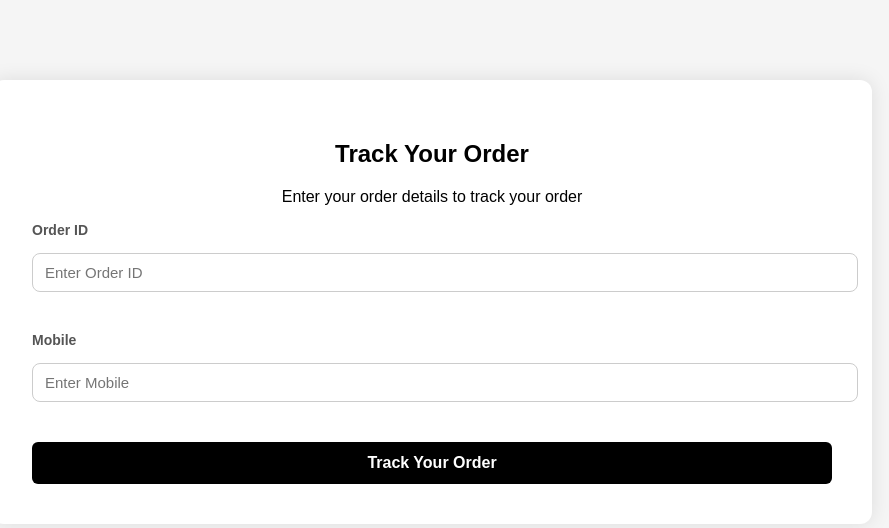
After one commit to prachigulati/DotKeyClone, a Django app: page /track-order/ in a window 1280 px wide. The commit adds this page. Shown: the top 528 px of the page, without its empty margins (208-1097 px from the left). Run offline with Django 5.2, Linux system fonts and the light colour scheme.

Commit message:
order tracking added

```diff
--- a/app/main/admin.py
+++ b/app/main/admin.py
@@ -27,7 +27,7 @@ admin.site.register(User, UserAdmin)
 
 
 class OrderAdmin(admin.ModelAdmin):
-    list_display = ('profile', 'cart', 'total_price', 'payment_method', 'order_status', 'created_at')
+    list_display = ('order_number','profile', 'cart', 'total_price', 'payment_method', 'order_status', 'created_at')
     list_editable = ('order_status',)  # <-- Editable directly from the list view
     readonly_fields = ('created_at', 'cart_items_display')  # <-- Include cart_items_display here
     list_filter = ('order_status', 'payment_method')
--- a/app/main/templates/my_orders.html
+++ b/app/main/templates/my_orders.html
@@ -3,6 +3,7 @@
 {% for order in orders %}
 <div style="border: 1px solid #e0e0e0; box-shadow: 0 2px 8px rgba(0,0,0,0.1); border-radius: 12px; padding: 20px; margin-bottom: 30px; background: #fff;">
     <div style="display: flex; justify-content: space-between; align-items: center;">
+        <h3>Order {{ order.order_number }}</h3>
         <h3 style="margin: 0;">Placed on: {{ order.created_at_ist|date:"d M Y h:i A" }}</h3>
         <span style="padding: 6px 12px; background-color: #007bff; color: white; border-radius: 20px; font-size: 14px;">{{ order.order_status }}</span>
     </div>
--- a/app/main/templates/navbar.html
+++ b/app/main/templates/navbar.html
@@ -19,7 +19,7 @@
 <!-- Icons -->
 <div style="display:flex; gap:30px; font-size:28px;">
     {% if user.is_authenticated %}
-    <a href="{% url 'my_orders' %}" style="font-size: 28px; color: black;"><i class="bi bi-truck"></i></a>
+    <a href="{% url 'track_order' %}" style="font-size: 28px; color: black;"><i class="bi bi-truck"></i></a>
     <a href="#" data-bs-toggle="offcanvas" data-bs-target="#offcanvasRight" aria-controls="offcanvasRight" onclick="loadCart()">
         <i class="bi bi-handbag"></i>
     </a>
--- /dev/null
+++ b/app/main/templates/track_order.html
@@ -0,0 +1,170 @@
+{% load static %}
+<!DOCTYPE html>
+<html lang="en">
+<head>
+    <meta charset="UTF-8">
+    <title>Track Your Order</title>
+    <style>
+        body {
+            background: #f5f5f5;
+            font-family: 'Poppins', sans-serif;
+            margin: 0;
+            padding: 0;
+        }
+        .container {
+            max-width: 800px;
+            margin: 80px auto;
+            background: white;
+            padding: 40px;
+            border-radius: 12px;
+            box-shadow: 0 0 20px rgba(0,0,0,0.1);
+            text-align: center;
+        }
+        input[type="text"] {
+            width: 100%;
+            padding: 12px;
+            margin: 10px 0 20px;
+            border: 1px solid #ccc;
+            border-radius: 6px;
+        }
+        button {
+            width: 100%;
+            padding: 12px;
+            background-color: black;
+            color: white;
+            border: none;
+            border-radius: 6px;
+            cursor: pointer;
+            font-weight: bold;
+            font-size: 16px;
+        }
+        .order-details {
+            text-align: left;
+            margin-top: 20px;
+        }
+        .section {
+            margin-top: 30px;
+            background: #f0f0f0;
+            padding: 20px;
+            border-radius: 10px;
+        }
+        .error {
+            color: red;
+            margin-bottom: 15px;
+            font-weight: bold;
+        }
+        .order-header {
+            font-weight: bold;
+            margin-bottom: 5px;
+        }
+        .product-item {
+            display: flex;
+            align-items: center;
+            margin-bottom: 15px;
+        }
+        .product-item img {
+            width: 60px;
+            height: 60px;
+            object-fit: cover;
+            border-radius: 8px;
+            margin-right: 15px;
+        }
+        .product-info {
+            flex-grow: 1;
+        }
+        .input-group {
+    text-align: left;
+    margin-bottom: 20px;
+}
+
+.input-group label {
+    display: block;
+    margin-bottom: 5px;
+    font-size: 14px;
+    color: #555;
+    font-weight: 600;
+}
+
+.input-group input {
+    width: 100%;
+    padding: 10px 12px;
+    border: 1px solid #ccc;
+    border-radius: 8px;
+    font-size: 15px;
+    outline: none;
+    transition: border-color 0.3s;
+}
+
+.input-group input:focus {
+    border-color: #999;
+}
+
+    </style>
+</head>
+<body>
+
+<div class="container">
+    {% if not order %}
+        <h2>Track Your Order</h2>
+        <p>Enter your order details to track your order</p>
+
+        {% if error_message %}
+            <p class="error">{{ error_message }}</p>
+        {% endif %}
+
+        <form method="POST">
+            {% csrf_token %}
+            <div class="input-group">
+                <label for="order_number">Order ID</label>
+                <input type="text" id="order_number" name="order_number" placeholder="Enter Order ID" required>
+            </div>
+            <div class="input-group">
+                <label for="mobile">Mobile</label>
+                <input type="text" id="mobile" name="mobile" placeholder="Enter Mobile" required>
+            </div>
+            <button type="submit">Track Your Order</button>
+        </form>
+
+    {% else %}
+        <h2>Order Details</h2>
+        <div class="order-details">
+            <p><strong>Order Number:</strong> {{ order.order_number }}</p>
+            <p><strong>Placed on:</strong> {{ order.created_at|date:"d M Y, h:i A" }}</p>
+            <p><strong>Username:</strong> {{ order.profile.user.username }}</p>
+            <p><strong>Order Status:</strong> {{ order.order_status }}</p>
+            <p><strong>Payment Method:</strong> {{ order.payment_method }}</p>
+        </div>
+
+        <div class="section">
+            <h3>Shipping Details</h3>
+            <p><strong>Name:</strong> {{ order.profile.user.get_full_name }}</p>
+            <p><strong>Phone:</strong> {{ order.profile.phone }}</p>
+            <p><strong>Address:</strong> {{ order.profile.address1 }}</p>
+            <p><strong>City:</strong> {{ order.profile.city }}</p>
+            <p><strong>State:</strong> {{ order.profile.state }}</p>
+            <p><strong>Postal Code:</strong> {{ order.profile.zipcode }}</p>
+        </div>
+
+        <div class="section">
+            <h3>Order Summary</h3>
+            {% if order.cart.items.all %}
+                {% for item in order.cart.items.all %}
+                    <div class="product-item">
+                        <img src="{{ item.product.image.url }}" alt="{{ item.product.name }}">
+                        <div class="product-info">
+                            <div><strong>{{ item.product.name }}</strong></div>
+                            <div>Quantity: {{ item.quantity }}</div>
+                            <div>Price: ₹{{ item.product.price }}</div>
+                        </div>
+                    </div>
+                {% endfor %}
+                <p style="text-align: right; margin-top: 20px;"><strong>Total Price:</strong> ₹{{ order.total_price }}</p>
+            {% else %}
+                <p>No products found in this order.</p>
+            {% endif %}
+        </div>
+    {% endif %}
+</div>
+
+</body>
+</html>
--- a/app/main/urls.py
+++ b/app/main/urls.py
@@ -10,4 +10,5 @@ urlpatterns = [
     path('logout/', views.logout_view, name='logout'),
     path('search/', views.search_products, name='search_products'),
     path('my-orders/', views.my_orders, name='my_orders'),
+    path('track-order/', views.track_order, name='track_order'),
 ]
--- a/app/main/views.py
+++ b/app/main/views.py
@@ -92,9 +92,31 @@ def logout_view(request):
     return redirect('home')
 
 
+
+
+
 @login_required
 def my_orders(request):
     orders = Order.objects.filter(profile=request.user.profile).order_by('-created_at')  # Newest first
     for order in orders:
         order.created_at_ist = localtime(order.created_at)
     return render(request, 'my_orders.html', {'orders': orders})
+
+
+def track_order(request):
+    order = None
+    error_message = None
+
+    if request.method == 'POST':
+        order_number = request.POST.get('order_number')
+        mobile = request.POST.get('mobile')
+
+        try:
+            order = Order.objects.get(order_number=order_number)
+            if str(order.profile.phone) != str(mobile):  # <- Corrected here
+                error_message = "Mobile number does not match with the order."
+                order = None  # Hide details if mobile doesn't match
+        except Order.DoesNotExist:
+            error_message = "No order found with that number."
+
+    return render(request, 'track_order.html', {'order': order, 'error_message': error_message})
```
Also changed, not shown: app/main/models.py (+20 -1 lines), app/db.sqlite3, app/main/migrations/0007_order_order_number.py (added).
